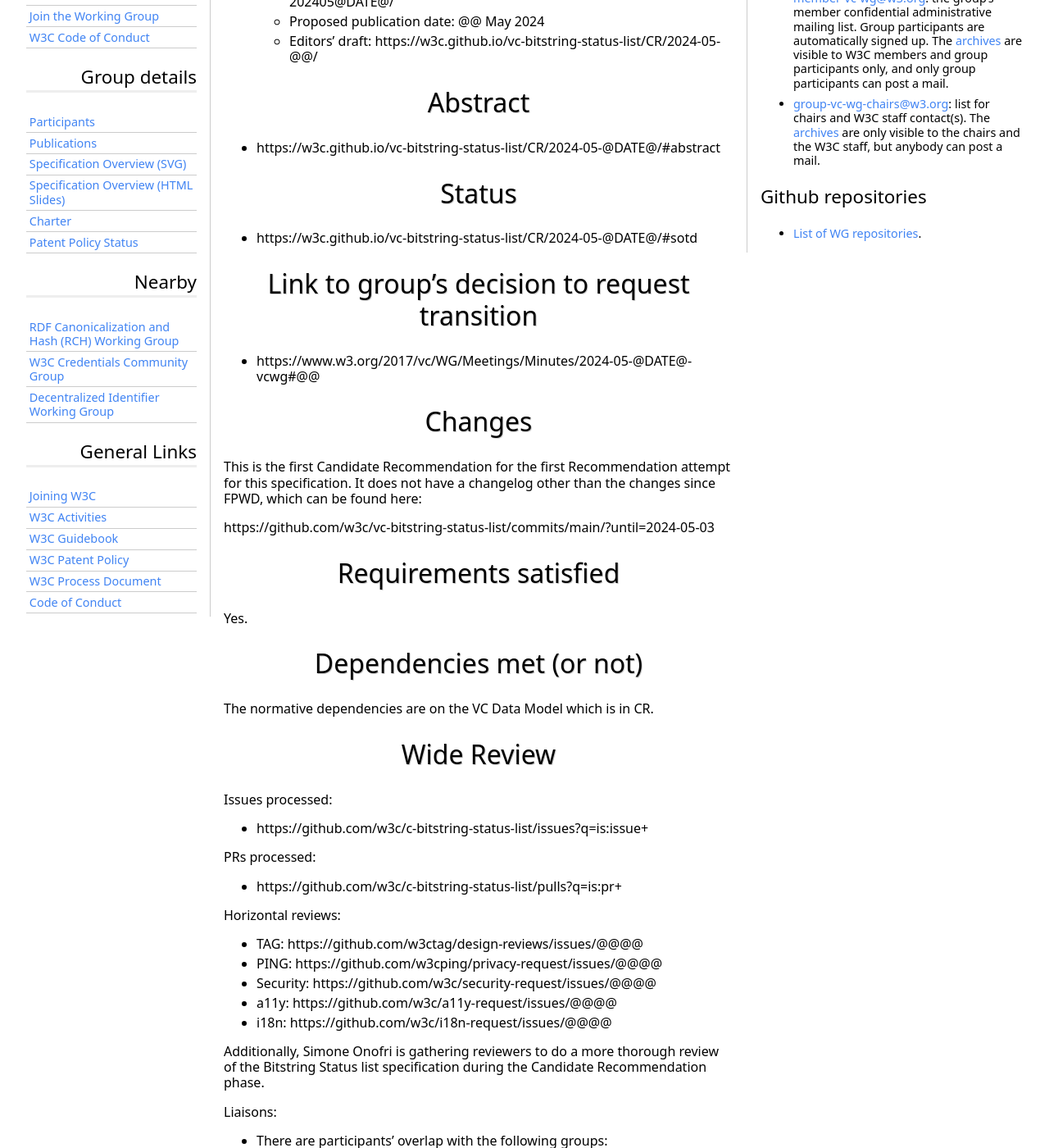
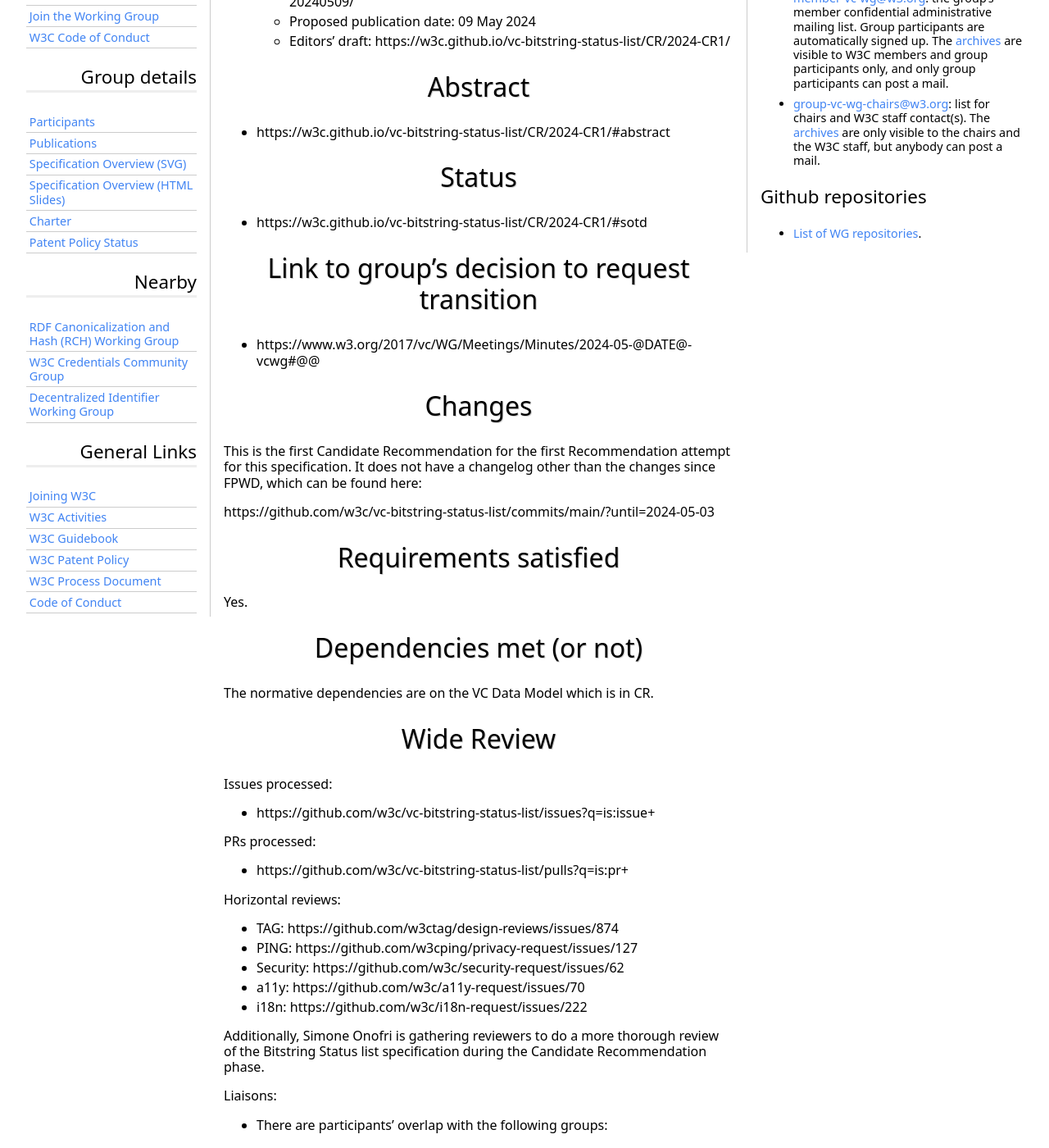
Before and after one commit to w3c/verifiable-credentials, a Jekyll site: the page built from admin/CR-bitstrings-2024/Approval_request.md, in a window 1280 px wide and 1400 px high, scrolled down 285 px. Shown: the whole window at 82% size. Built offline with Jekyll 4.4.1, drawn with Linux system fonts in a browser that asks for light colours; some web fonts are replaced; our own code applies the rules of GitHub Pages for plain Markdown files; some of the changed lines change nothing that is shown; some of the changed text lies outside the part shown.

Commit message:
Update transition request for vc-bitstring-status-list.

```diff
--- a/admin/CR-bitstrings-2024/Approval_request.md
+++ b/admin/CR-bitstrings-2024/Approval_request.md
@@ -1,17 +1,17 @@
 # Document title, URLs, estimated publication date
 
 - Bitstring Status List v1.0
-  - Final URL: https://www.w3.org/TR/2024/CR-vc-bitstring-status-list-202405@DATE@/
-  - Proposed publication date: @@ May 2024
-  - Editors' draft: https://w3c.github.io/vc-bitstring-status-list/CR/2024-05-@@/
+  - Final URL: https://www.w3.org/TR/2024/CR-vc-bitstring-status-list-20240509/
+  - Proposed publication date: 09 May 2024
+  - Editors' draft: https://w3c.github.io/vc-bitstring-status-list/CR/2024-CR1/
 
 # Abstract
 
-- https://w3c.github.io/vc-bitstring-status-list/CR/2024-05-@DATE@/#abstract
+- https://w3c.github.io/vc-bitstring-status-list/CR/2024-CR1/#abstract
 
 # Status
 
-- https://w3c.github.io/vc-bitstring-status-list/CR/2024-05-@DATE@/#sotd
+- https://w3c.github.io/vc-bitstring-status-list/CR/2024-CR1/#sotd
 
 # Link to group's decision to request transition
 
@@ -19,7 +19,9 @@
 
 # Changes
 
-This is the first Candidate Recommendation for the first Recommendation attempt for this specification. It does not have a changelog other than the changes since FPWD, which can be found here:
+This is the first Candidate Recommendation for the first Recommendation attempt
+for this specification. It does not have a changelog other than the changes
+since FPWD, which can be found here:
 
 https://github.com/w3c/vc-bitstring-status-list/commits/main/?until=2024-05-03
 
@@ -34,19 +36,21 @@
 # Wide Review
 
 Issues processed:
-- https://github.com/w3c/c-bitstring-status-list/issues?q=is:issue+
+- https://github.com/w3c/vc-bitstring-status-list/issues?q=is:issue+
 
 PRs processed:
-- https://github.com/w3c/c-bitstring-status-list/pulls?q=is:pr+
+- https://github.com/w3c/vc-bitstring-status-list/pulls?q=is:pr+
 
 Horizontal reviews:
-* TAG: https://github.com/w3ctag/design-reviews/issues/@@@@
-* PING: https://github.com/w3cping/privacy-request/issues/@@@@
-* Security: https://github.com/w3c/security-request/issues/@@@@
-* a11y: https://github.com/w3c/a11y-request/issues/@@@@
-* i18n: https://github.com/w3c/i18n-request/issues/@@@@
+* TAG: https://github.com/w3ctag/design-reviews/issues/874
+* PING: https://github.com/w3cping/privacy-request/issues/127
+* Security: https://github.com/w3c/security-request/issues/62
+* a11y: https://github.com/w3c/a11y-request/issues/70
+* i18n: https://github.com/w3c/i18n-request/issues/222
 
-Additionally, Simone Onofri is gathering reviewers to do a more thorough review of the Bitstring Status list specification during the Candidate Recommendation phase.
+Additionally, Simone Onofri is gathering reviewers to do a more thorough review
+of the Bitstring Status list specification during the Candidate Recommendation
+phase.
 
 Liaisons:
 
@@ -87,10 +91,16 @@
 # Implementation
 
 * Test vectors & test suite (to be improved upon soon)
-  * https://w3c.github.io/vc-bitstring-status-list-test-suite/
-* Existing Implementations (more may come)
-  * @@@@@
-  * @@@@@
+  * https://w3c.github.io/w3c/vc-bitstring-status-list-test-suite/
+* Existing Experimental Implementations
+  * NOTE: StatusList2021 was renamed to BitstringStatusList
+  * [Cheqd](https://docs.cheqd.io/identity/credential-service/status-lists)
+  * [Circle](https://developers.circle.com/verite/docs/status-registry-practices)
+  * [Digital Bazaar](https://github.com/digitalbazaar/vc-bitstring-status-list)
+  * [Mesur.io](https://github.com/mesur-io/vc-status-list-2021)
+  * [Microsoft](https://learn.microsoft.com/en-us/entra/verified-id/whats-new)
+  * [Trustbloc](https://pkg.go.dev/github.com/trustbloc/vc-go/status/validator/statuslist2021)
+  * [WaltId](https://docs.walt.id/v/ssikit/concepts/credential-statuses/status-list-2021-entry)
 
 # Patent disclosures
 
```
